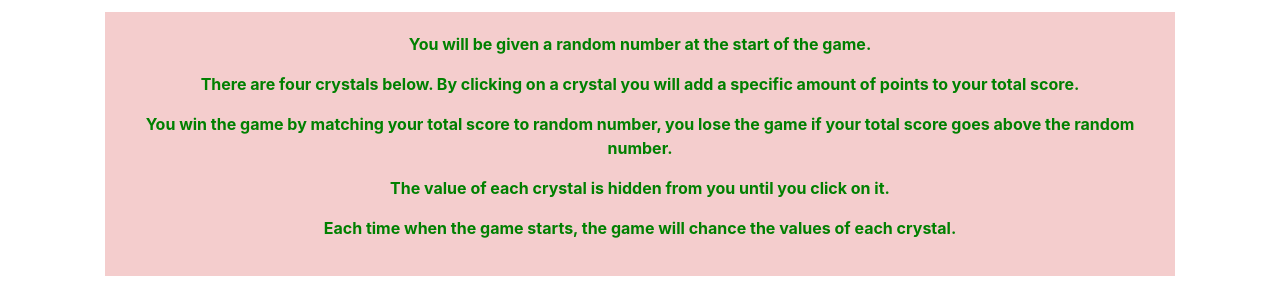
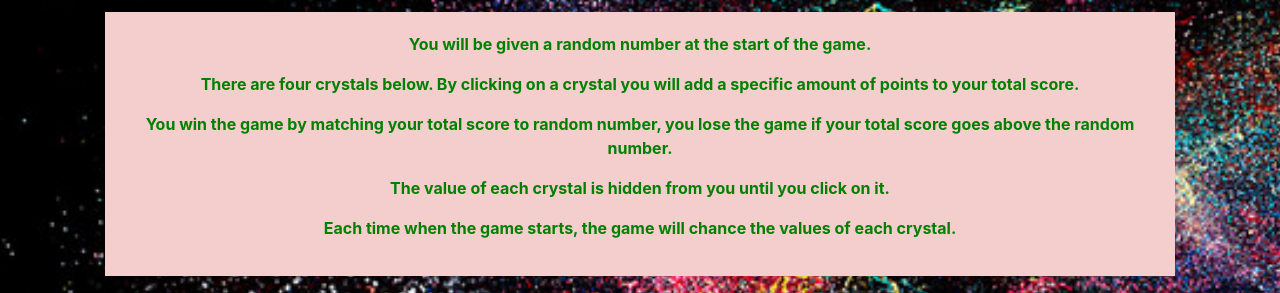
Before and after one commit to ljmccode/unit-4-game, a plain HTML site: page index.html in a window 1280 px wide. Shown: the part 64-357 px from the top of the page. Drawn offline with nearby package versions, Linux system fonts and the light colour scheme; the site is published under a folder, as on GitHub Pages, so addresses that start at the root find nothing.

Commit message:
Background image fix

```diff
--- a/assets/css/style.css
+++ b/assets/css/style.css
@@ -4,7 +4,7 @@ img {
 }
 
 body {
-    background-image: url("/assets/images/background-image.jpg");
+    background-image: url("../images/background-image.jpg");
     background-size: cover;
     font-family: Arial, Helvetica, sans-serif;
 }
```
